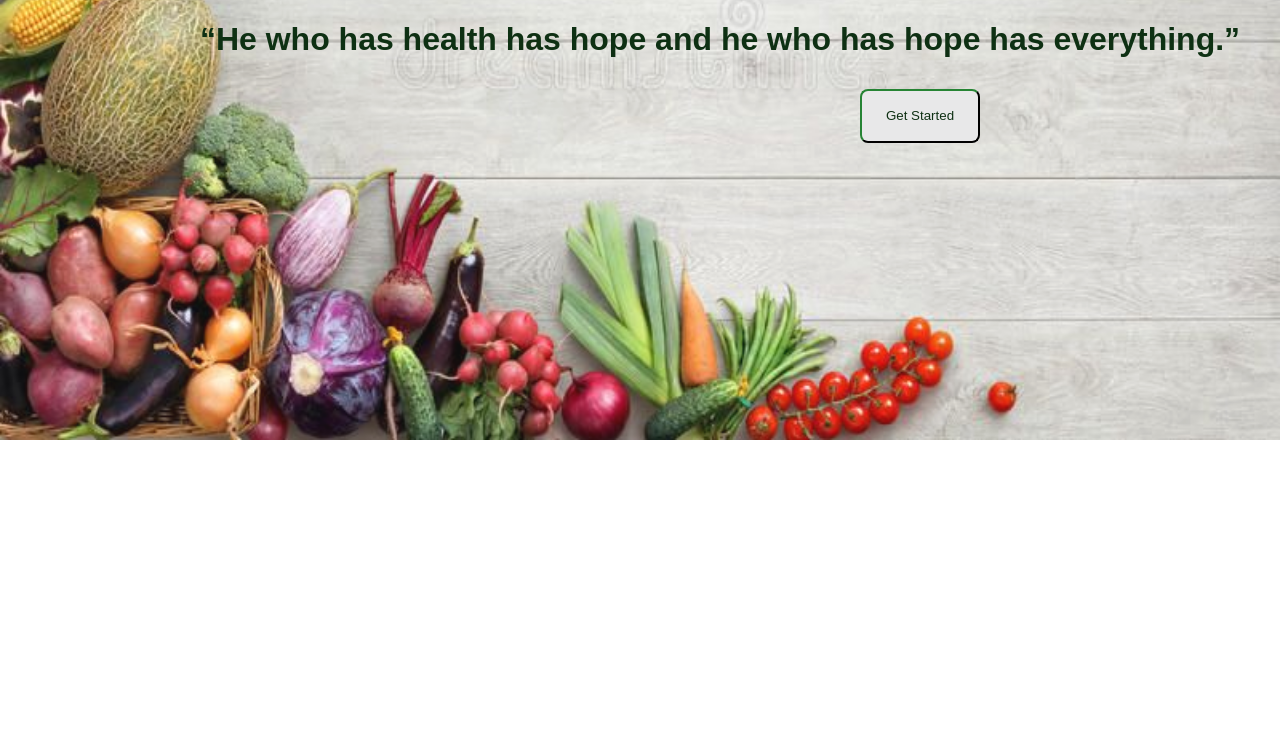
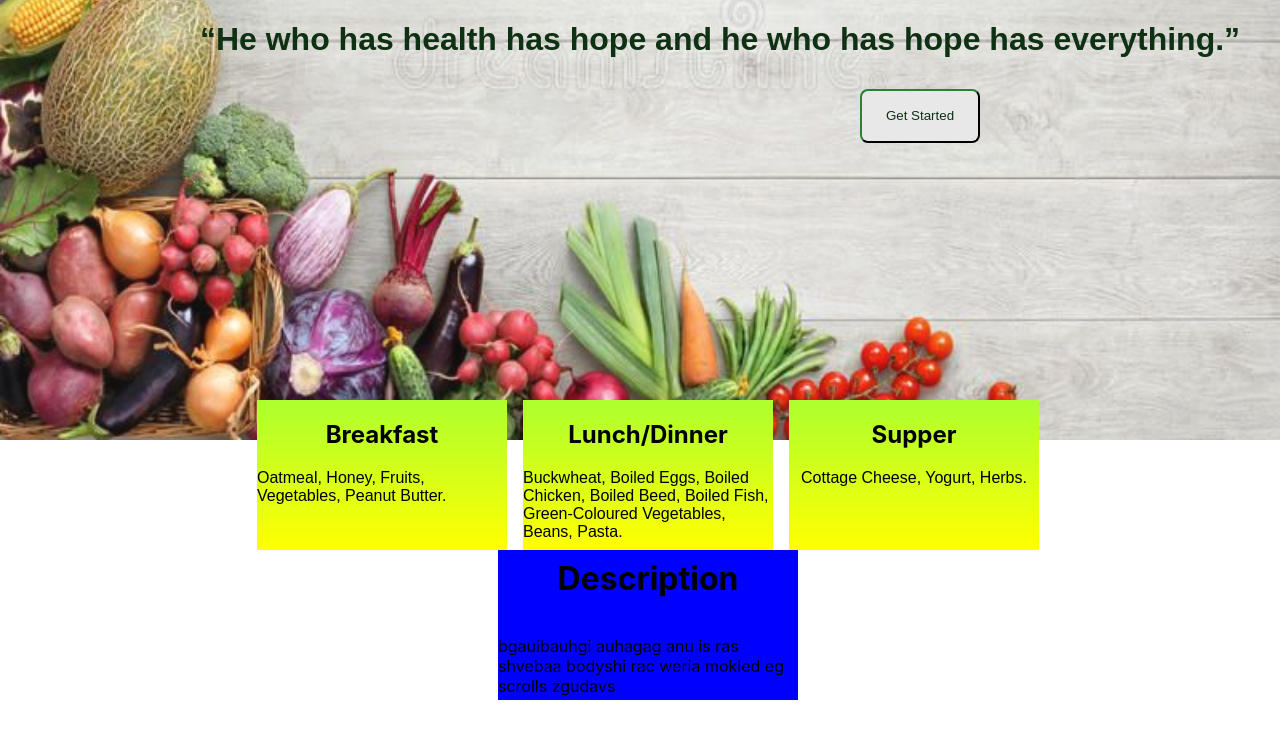
Before and after one commit to ivchiik/Healthy, a React (Create React App) app: page / in a window 1280 px wide. Shown: the top 738 px of the page. Built offline with nearby package versions, Linux system fonts and the light colour scheme.

Commit message:
new features

```diff
--- a/src/App.css
+++ b/src/App.css
@@ -1,20 +1,22 @@
-body{
-  overflow: hidden;
+body {
+  overflow-x: hidden;
 }
 
-.wrapper{
+.wrapper {
   display: flex;
   flex-direction: column;
+  align-items: center;
+  justify-content: center;
 }
 
-.header{
+.header {
   display: flex;
   flex-direction: row;
   justify-content: center;
   align-items: center;
 }
 
-.back-header{
+.back-header {
   width: 100%;
   height: 100%;
   position: absolute;
@@ -22,31 +24,72 @@ body{
   opacity: 0.95;
 }
 
-.quote-head{
+.quote-head {
   margin-left: 20vh;
   color: #0e3013;
   font-family: Arial, Helvetica, sans-serif;
 }
 
-.btn-header{
+.btn-header {
   position: absolute;
   margin-top: 19vh;
   margin-left: 70vh;
   width: 9em;
   height: 4em;
-  background-color: #E8E8E9;
+  background-color: #e8e8e9;
   border-radius: 8px;
   border-color: #0e3013;
   color: #0e3013;
   font-family: Arial, Helvetica, sans-serif;
 }
 
-.btn-header:hover{
+.btn-header:hover {
   background-color: #0e3013;
-  color: #E8E8E9;
+  color: #e8e8e9;
 }
 
 @font-face {
   font-family: "Georgian";
   src: url(./Fonts/bpg_extrasquare_mtavruli_2009.ttf) format("ttf");
 }
+
+.main {
+  display: flex;
+  justify-content: space-between;
+  align-items: center;
+  align-self: center;
+  flex-direction: row;
+}
+
+.meal {
+  display: flex;
+  flex-direction: column;
+  width: 250px;
+  height: 150px;
+  margin-top: 20em;
+  align-items: center;
+  margin-left: 1em;
+}
+
+.opt {
+  font-family: Arial, Helvetica, sans-serif;
+  color: black;
+  text-decoration: none;
+}
+
+.opt:hover {
+  color: green;
+  text-decoration: underline;
+}
+
+.mealDes {
+  display: flex;
+  flex-direction: column;
+  width: 300px;
+  height: 150px;
+  background-color: blue;
+  align-items: center;
+  justify-content: center;
+  margin-left: 1em;
+  align-self: center;
+}
--- a/src/App.js
+++ b/src/App.js
@@ -1,4 +1,8 @@
+import React, { useState } from "react";
 import "./App.css";
+import Meal from "./Components/Meal";
+import { breakfastOpt, lunDinOpt, supperOpt } from "./Data/Data";
+import MealDes from "./Components/MealDes";
 
 function App() {
   return (
@@ -16,12 +20,12 @@ function App() {
       </div>
 
       <div className="main">
-
+        <Meal title="Breakfast" id="bf" options={breakfastOpt} />
+        <Meal title="Lunch/Dinner" id="ld" options={lunDinOpt} />
+        <Meal title="Supper" id="sup" options={supperOpt} />
       </div>
-
-      <div className="footer">
-
-      </div>
+      <MealDes />
+      <div className="footer"></div>
     </div>
   );
 }
--- /dev/null
+++ b/src/Components/Meal.js
@@ -0,0 +1,28 @@
+import React from "react";
+
+const Meal = (props) => {
+  const { title, options, id } = props;
+
+  const Mstyle = {
+    backgroundColor: "#cccccc",
+    backgroundImage: "linear-gradient(greenyellow, yellow)",
+  };
+
+  const generateStyle = () => {
+    if (id === "bf") {
+        return
+    }
+    };
+
+
+  return (
+    <div className="meal" style={Mstyle}>
+      <h2 className="mealTitle">{title}</h2>
+      <a href="" className="opt">
+        {options}
+      </a>
+    </div>
+  );
+};
+
+export default Meal;
--- /dev/null
+++ b/src/Components/MealDes.js
@@ -0,0 +1,13 @@
+import React from "react";
+
+const MealDes = (props) => {
+  const { title } = props;
+  return (
+    <div className="mealDes">
+      <h1>Description</h1>
+      <p>bgauibauhgi auhagag anu is ras shvebaa bodyshi rac weria mokled eg scrolls zgudavs</p>
+    </div>
+  );
+};
+
+export default MealDes;
--- a/src/Data/Data.js
+++ b/src/Data/Data.js
@@ -1 +1,20 @@
-export const breakfast = {};
+export const breakfastOpt = [
+  "Oatmeal, ",
+  "Honey, ",
+  "Fruits, ",
+  "Vegetables, ",
+  "Peanut Butter. ",
+];
+
+export const lunDinOpt = [
+  "Buckwheat, ",
+  "Boiled Eggs, ",
+  "Boiled Chicken, ",
+  "Boiled Beed, ",
+  "Boiled Fish, ",
+  "Green-Coloured Vegetables, ",
+  "Beans, ",
+  "Pasta. ",
+];
+
+export const supperOpt = ["Cottage Cheese, ", "Yogurt, ", "Herbs. "];
```
